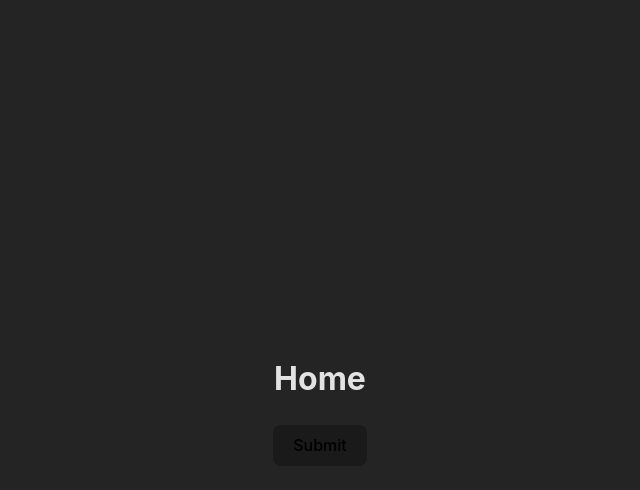
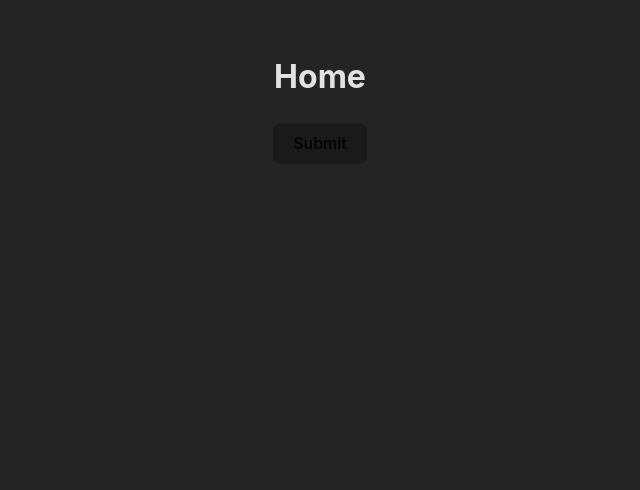
Before and after one commit to markarmanus/points-tax-calculator, a React (Vite) app: page / in a window 1280 px wide. Shown: the top 490 px of the page, without its empty margins (320-960 px from the left). Built offline with nearby package versions, Linux system fonts and the light colour scheme.

Commit message:
adjust index.css to style in middle

```diff
--- a/src/index.css
+++ b/src/index.css
@@ -14,7 +14,6 @@
 body {
   margin: 0;
   display: flex;
-  place-items: center;
   min-width: 320px;
   min-height: 100vh;
 }
```
